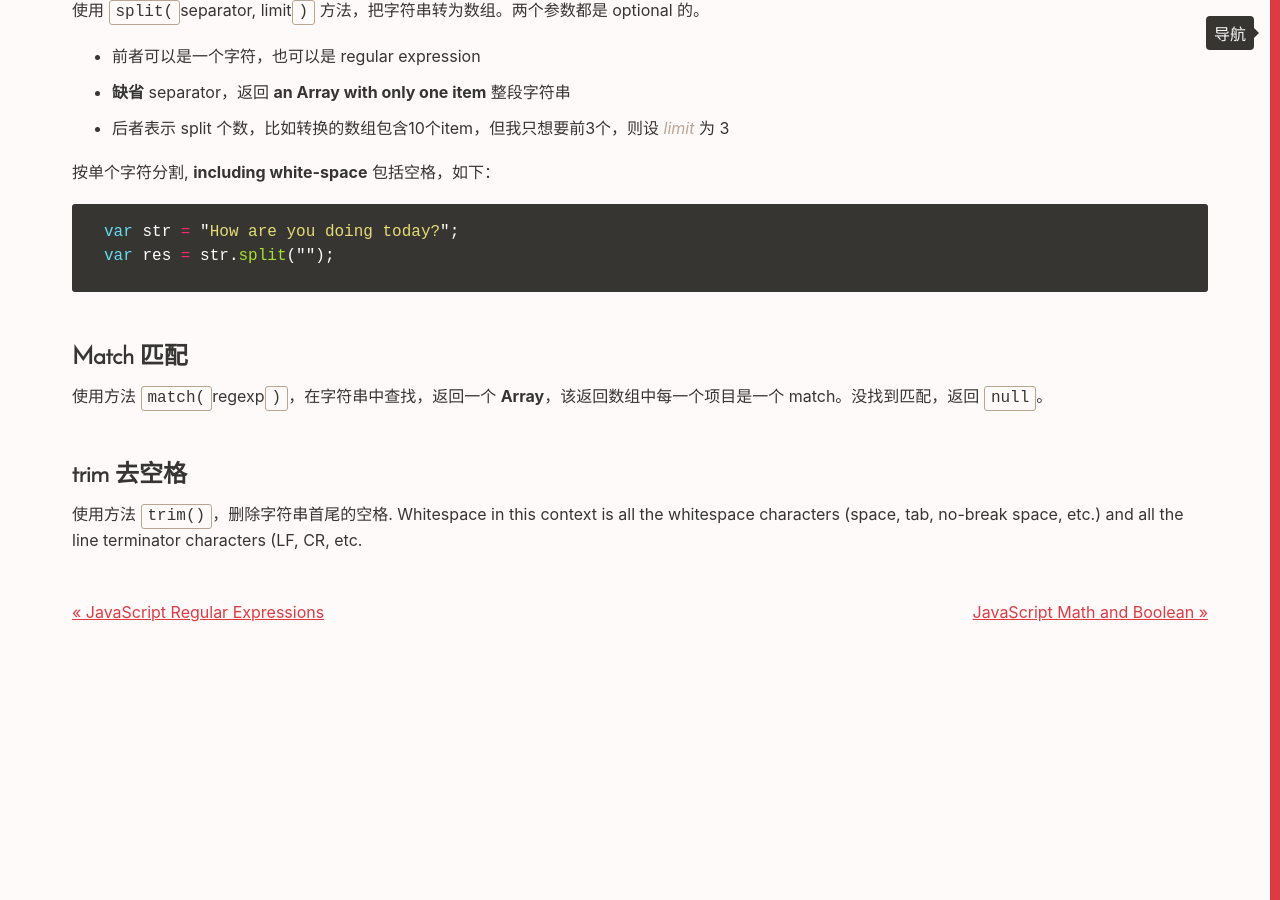
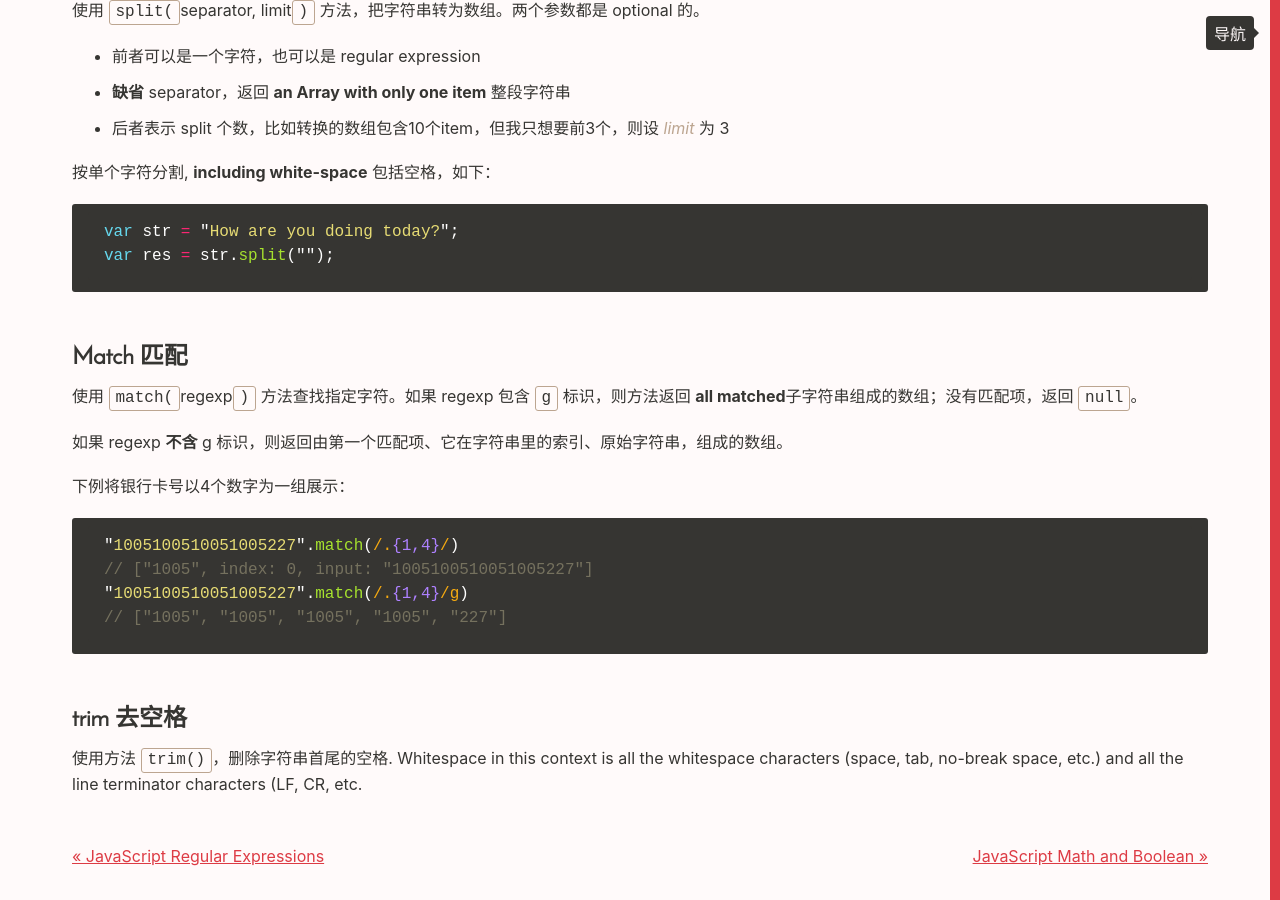
Before and after one commit to Vivi-wu/dive-into-web, a Jekyll site: the page built from _posts/2015-05-02-JavaScript-String.markdown, in a window 1280 px wide and 900 px high, scrolled down 2812 px. Built offline with Jekyll 4.4.1, drawn with Linux system fonts in a browser that asks for light colours.

Commit message:
Update 字符串match方法

````diff
--- a/_posts/2015-05-02-JavaScript-String.markdown
+++ b/_posts/2015-05-02-JavaScript-String.markdown
@@ -111,7 +111,18 @@ var res = str.split("");
 
 ### Match 匹配
 
-使用方法 `match(`regexp`)`，在字符串中查找，返回一个 **Array**，该返回数组中每一个项目是一个 match。没找到匹配，返回 `null`。
+使用 `match(`regexp`)` 方法查找指定字符。如果 regexp 包含 `g` 标识，则方法返回 **all matched**子字符串组成的数组；没有匹配项，返回 `null`。
+
+如果 regexp **不含** g 标识，则返回由第一个匹配项、它在字符串里的索引、原始字符串，组成的数组。
+
+下例将银行卡号以4个数字为一组展示：
+
+```js
+"1005100510051005227".match(/.{1,4}/)
+// ["1005", index: 0, input: "1005100510051005227"]
+"1005100510051005227".match(/.{1,4}/g)
+// ["1005", "1005", "1005", "1005", "227"]
+```
 
 ### trim 去空格
 
````
